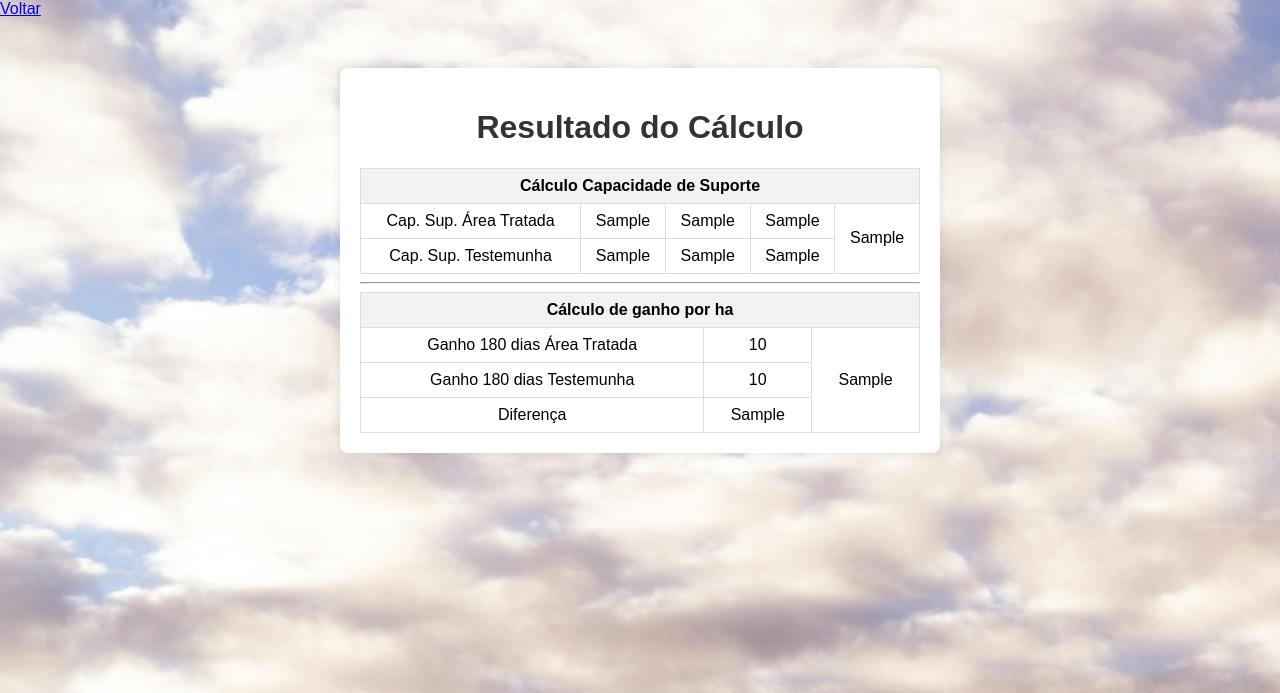
After one commit to felixsakuayela/calculo_pastagem, a Django app: template templates/resultado.html in a window 1280 px wide. The commit adds this page. Shown: the top 693 px of the page. Run offline with Django 5.2, Linux system fonts and the light colour scheme; the template is opened without the code that fills it: most values are stand-ins (such as "Sample title", 1, 10 or a date in 2020).

Commit message:
Add files via upload

```diff
--- /dev/null
+++ b/templates/resultado.html
@@ -0,0 +1,55 @@
+{% load static %}
+{% load i18n %}
+<!DOCTYPE html>
+<html lang="pt-br">
+<head>
+  <meta charset="UTF-8">
+  <meta name="viewport" content="width=device-width, initial-scale=1.0">
+  <title>Resultado do Cálculo</title>
+  <link rel="stylesheet" href="{% static 'css/estilo.css' %}">
+
+</head>
+<body>
+  <a href="{% url 'calculo' %}" id="calcular-btn" target="_parent">Voltar</a>
+  <div class="container">
+    <h1>Resultado do Cálculo</h1>
+    <table>
+      <tr>
+        <th colspan="5">Cálculo Capacidade de Suporte</th>
+      </tr>
+      <tr>
+        <td>Cap. Sup. Área Tratada</td>
+        <td>{{ cap_sup_area_tratada_1 }}</td>
+        <td>{{ cap_sup_area_tratada_2 }}</td>
+        <td>{{ cab_ha_area_tratada }}</td>
+        <td rowspan="2">{{ cab_ha_porcentagem }}</td>
+      </tr>
+      <tr>
+        <td>Cap. Sup. Testemunha</td>
+        <td>{{ cap_sup_testemunha_1 }}</td>
+        <td>{{ cap_sup_testemunha_2 }}</td>
+        <td>{{ cab_ha_testemunha }}</td>
+      </tr>
+    </table>
+    <hr>
+    <table>
+      <tr>
+        <th colspan="3">Cálculo de ganho por ha</th>
+      </tr>
+      <tr>
+        <td>Ganho 180 dias Área Tratada</td>
+        <td>{{ ganho_180_dias_area_tratada_valor }}</td>
+        <td rowspan="3">{{ ganho_por_ha_porcentagem }}</td>
+      </tr>
+      <tr>
+        <td>Ganho 180 dias Testemunha</td>
+        <td>{{ ganho_180_dias_testemunha_valor }}</td>
+      </tr>
+      <tr>
+        <td>Diferença</td>
+        <td>{{ diferenca_ganho }}</td>
+      </tr>
+    </table>
+  </div>
+</body>
+</html>
```
Also changed, not shown: templates/calculo.html (+14 -11 lines), templates/index.html (+22 -34 lines).
